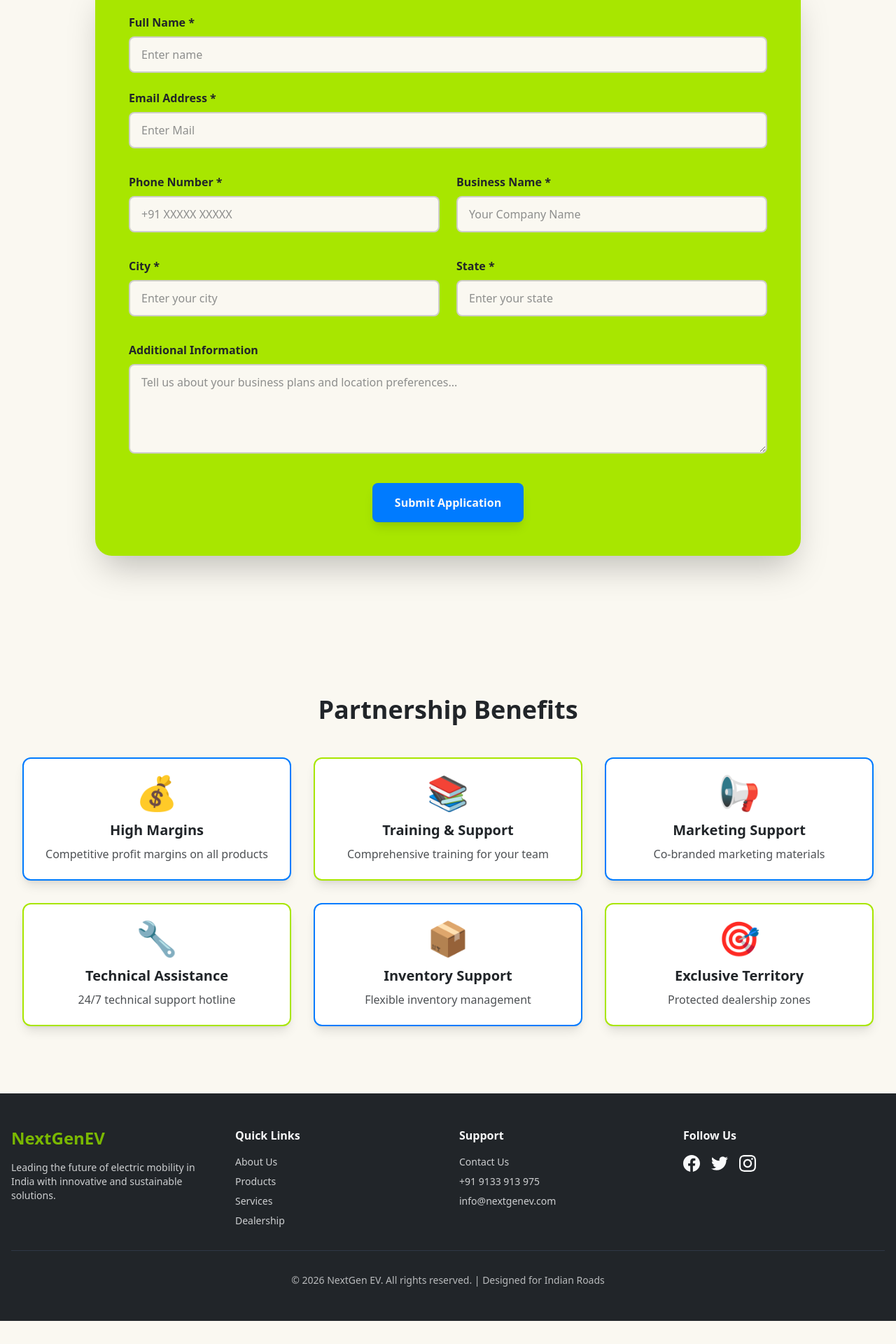
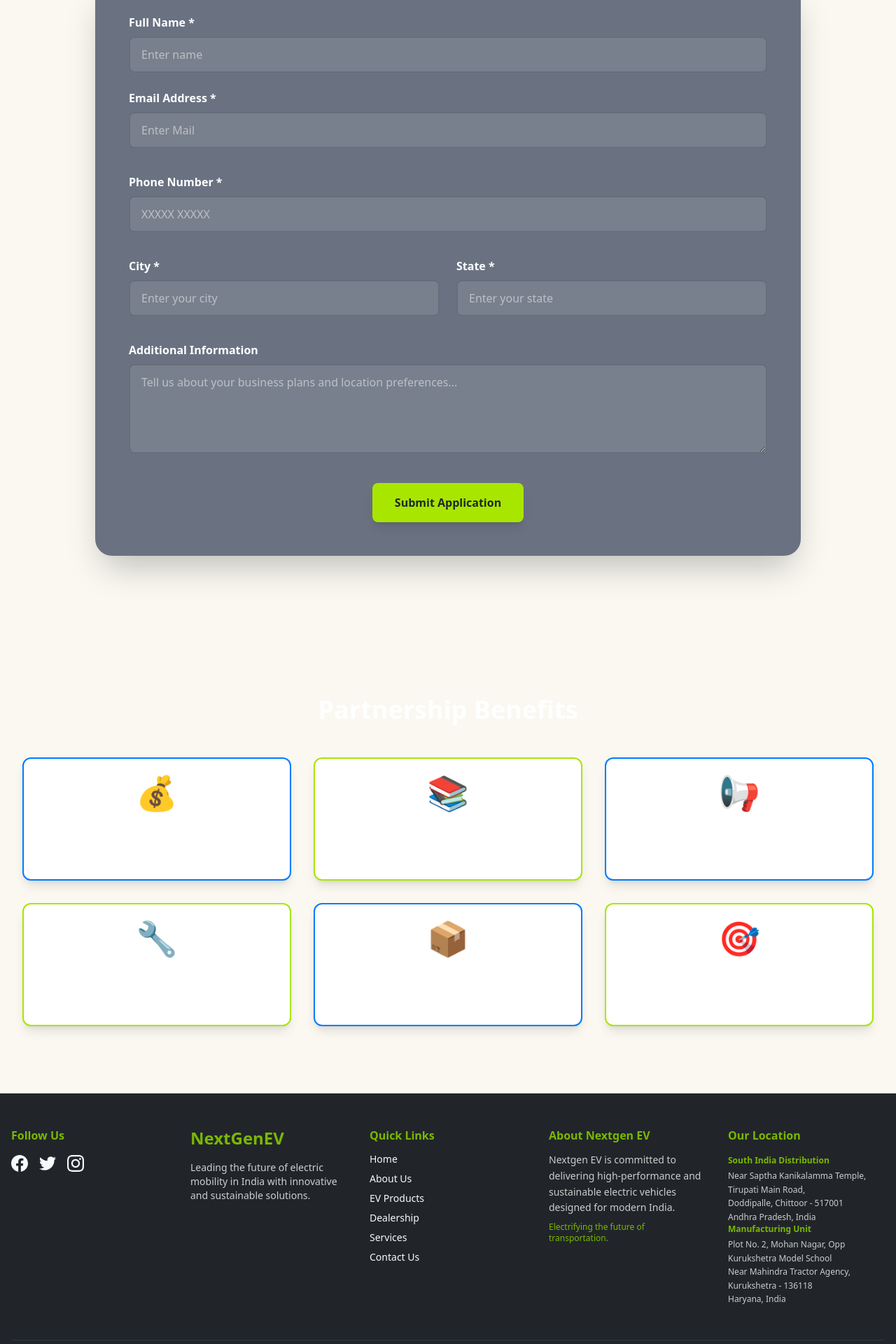
Before and after one commit to Gopi0031/nextgenev2, a Next.js app: page /dealership in a window 1280 px wide. Shown: the part 400-2320 px from the top of the page at 70% size. Before the commit the page ends 2287 px from the top, so only its background shows below. Built offline with nearby package versions, Linux system fonts and the light colour scheme.

Commit message:
second commit

```diff
--- a/src/app/dealership/page.js
+++ b/src/app/dealership/page.js
@@ -66,36 +66,35 @@ const handleSubmit = async (e) => {
     })
   }
 
-  const dealerships = [
-    {
-      city: 'Mumbai',
-      address: '123 Main Street, Andheri West, Mumbai, Maharashtra 400058',
-      phone: '+91 9876543210',
-      email: 'mumbai@nextgenev.com',
-    },
-    {
-      city: 'Delhi',
-      address: '456 Park Avenue, Connaught Place, New Delhi 110001',
-      phone: '+91 9876543211',
-      email: 'delhi@nextgenev.com',
-    },
-    {
-      city: 'Bangalore',
-      address: '789 Tech Park, Whitefield, Bangalore, Karnataka 560066',
-      phone: '+91 9876543212',
-      email: 'bangalore@nextgenev.com',
-    },
-    {
-      city: 'Chennai',
-      address: '321 Beach Road, Adyar, Chennai, Tamil Nadu 600020',
-      phone: '+91 9876543213',
-      email: 'chennai@nextgenev.com',
-    },
-  ]
+  // const dealerships = [
+  //   {
+  //     city: 'Mumbai',
+  //     address: '123 Main Street, Andheri West, Mumbai, Maharashtra 400058',
+  //     phone: '+91 9876543210',
+  //     email: 'mumbai@nextgenev.com',
+  //   },
+  //   {
+  //     city: 'Delhi',
+  //     address: '456 Park Avenue, Connaught Place, New Delhi 110001',
+  //     phone: '+91 9876543211',
+  //     email: 'delhi@nextgenev.com',
+  //   },
+  //   {
+  //     city: 'Bangalore',
+  //     address: '789 Tech Park, Whitefield, Bangalore, Karnataka 560066',
+  //     phone: '+91 9876543212',
+  //     email: 'bangalore@nextgenev.com',
+  //   },
+  //   {
+  //     city: 'Chennai',
+  //     address: '321 Beach Road, Adyar, Chennai, Tamil Nadu 600020',
+  //     phone: '+91 9876543213',
+  //     email: 'chennai@nextgenev.com',
+  //   },
+  // ]
 
   return (
     <div className="min-h-screen pt-16 bg-[#FAF8F1]">
-    {/* Dealership Application Form - Charcoal Background */}
       <section className="py-16 md:py-24 px-4 md:px-8">
         <div className="max-w-5xl mx-auto bg-[#FAF8F1] rounded-xl">
           <div className="text-center mb-12">
@@ -106,9 +105,9 @@ const handleSubmit = async (e) => {
             </p>
           </div>
 
-          <div className="bg-[#A8E600] rounded-3xl p-8 md:p-12 shadow-2xl m-2">
+          <div className="bg-gray-500 rounded-3xl p-8 md:p-12 shadow-2xl m-2">
             {submitted && (
-              <div className="bg-[#A8E600]/20 border-2 border-[#A8E600] text-[#212529] px-6 py-4 rounded-lg mb-8 flex items-center">
+              <div className="bg-[#A8E600]/20 border-2 border-[#A8E600] text-white px-6 py-4 rounded-lg mb-8 flex items-center">
                 <svg className="w-6 h-6 text-[#A8E600] mr-3" fill="currentColor" viewBox="0 0 20 20">
                   <path fillRule="evenodd" d="M10 18a8 8 0 100-16 8 8 0 000 16zm3.707-9.293a1 1 0 00-1.414-1.414L9 10.586 7.707 9.293a1 1 0 00-1.414 1.414l2 2a1 1 0 001.414 0l4-4z" clipRule="evenodd" />
                 </svg>
@@ -119,82 +118,82 @@ const handleSubmit = async (e) => {
             <form onSubmit={handleSubmit} className="space-y-9">
               <div className="grid grid-cols-1 md:grid-cols-1 gap-6">
                 <div>
-                  <label className="block text-[#212529] font-bold mb-2">Full Name *</label>
+                  <label className="block text-white font-bold mb-2">Full Name *</label>
                   <input
                     type="text"
                     name="fullName"
                     value={formData.fullName}
                     onChange={handleChange}
-                    className="w-full px-4 py-3 border-2 border-[#212529]/20 rounded-lg focus:border-[#007BFF] focus:outline-none focus:ring-2 focus:ring-[#007BFF]/20 text-[#212529] bg-[#FAF8F1]"
+                    className="w-full px-4 py-3 border-2 border-[#212529]/20 rounded-lg focus:border-[#007BFF] focus:outline-none focus:ring-2 focus:ring-[#007BFF]/10 text-white bg-[#FAF8F1]/10"
                     placeholder="Enter name"
                     required
                   />
                 </div>
 
                 <div>
-                  <label className="block text-[#212529] font-bold mb-2">Email Address *</label>
+                  <label className="block text-white font-bold mb-2">Email Address *</label>
                   <input
                     type="email"
                     name="email"
                     value={formData.email}
                     onChange={handleChange}
-                    className="w-full px-4 py-3 border-2 border-[#212529]/20 rounded-lg focus:border-[#007BFF] focus:outline-none focus:ring-2 focus:ring-[#007BFF]/20 text-[#212529] bg-[#FAF8F1]"
+                    className="w-full px-4 py-3 border-2 border-[#212529]/20 rounded-lg focus:border-[#007BFF] focus:outline-none focus:ring-2 focus:ring-[#007BFF]/20 text-white bg-[#FAF8F1]/10"
                     placeholder="Enter Mail"
                     required
                   />
                 </div>
               </div>
 
-              <div className="grid grid-cols-1 md:grid-cols-2 gap-6">
+              <div className="grid grid-cols-1 md:grid-cols-1 gap-6">
                 <div>
-                  <label className="block text-[#212529] font-bold mb-2">Phone Number *</label>
+                  <label className="block text-white font-bold mb-2">Phone Number *</label>
                   <input
                     type="tel"
                     name="phone"
                     value={formData.phone}
                     onChange={handleChange}
-                    className="w-full px-4 py-3 border-2 border-[#212529]/20 rounded-lg focus:border-[#007BFF] focus:outline-none focus:ring-2 focus:ring-[#007BFF]/20 text-[#212529] bg-[#FAF8F1]"
-                    placeholder="+91 XXXXX XXXXX"
+                    className="w-full px-4 py-3 border-2 border-[#212529]/20 rounded-lg focus:border-[#007BFF] focus:outline-none focus:ring-2 focus:ring-[#007BFF]/20 text-white bg-[#FAF8F1]/10"
+                    placeholder="XXXXX XXXXX"
                     required
                   />
                 </div>
 
-                <div>
-                  <label className="block text-[#212529] font-bold mb-2">Business Name *</label>
+                {/* <div>
+                  <label className="block text-white font-bold mb-2">Business Name *</label>
                   <input
                     type="text"
                     name="businessName"
                     value={formData.businessName}
                     onChange={handleChange}
-                    className="w-full px-4 py-3 border-2 border-[#212529]/20 rounded-lg focus:border-[#007BFF] focus:outline-none focus:ring-2 focus:ring-[#007BFF]/20 text-[#212529] bg-[#FAF8F1]"
+                    className="w-full px-4 py-3 border-2 border-[#212529]/20 rounded-lg focus:border-[#007BFF] focus:outline-none focus:ring-2 focus:ring-[#007BFF]/20 text-white bg-[#FAF8F1]"
                     placeholder="Your Company Name"
                     required
                   />
-                </div>
+                </div> */}
               </div>
 
               <div className="grid grid-cols-1 md:grid-cols-2 gap-6">
                 <div>
-                  <label className="block text-[#212529] font-bold mb-2">City *</label>
+                  <label className="block text-white font-bold mb-2">City *</label>
                   <input
                     type="text"
                     name="city"
                     value={formData.city}
                     onChange={handleChange}
-                    className="w-full px-4 py-3 border-2 border-[#212529]/20 rounded-lg focus:border-[#007BFF] focus:outline-none focus:ring-2 focus:ring-[#007BFF]/20 text-[#212529] bg-[#FAF8F1]"
+                    className="w-full px-4 py-3 border-2 border-[#212529]/20 rounded-lg focus:border-[#007BFF] focus:outline-none focus:ring-2 focus:ring-[#007BFF]/20 text-white bg-[#FAF8F1]/10"
                     placeholder="Enter your city"
                     required
                   />
                 </div>
 
                 <div>
-                  <label className="block text-[#212529] font-bold mb-2">State *</label>
+                  <label className="block text-white font-bold mb-2">State *</label>
                   <input
                     type="text"
                     name="state"
                     value={formData.state}
                     onChange={handleChange}
-                    className="w-full px-4 py-3 border-2 border-[#212529]/20 rounded-lg focus:border-[#007BFF] focus:outline-none focus:ring-2 focus:ring-[#007BFF]/20 text-[#212529] bg-[#FAF8F1]"
+                    className="w-full px-4 py-3 border-2 border-[#212529]/20 rounded-lg focus:border-[#007BFF] focus:outline-none focus:ring-2 focus:ring-[#007BFF]/20 text-white bg-[#FAF8F1]/10"
                     placeholder="Enter your state"
                     required
                   />
@@ -204,12 +203,12 @@ const handleSubmit = async (e) => {
 
 
               <div>
-                <label className="block text-[#212529] font-bold mb-2">Additional Information</label>
+                <label className="block text-white font-bold mb-2">Additional Information</label>
                 <textarea
                   name="message"
                   value={formData.message}
                   onChange={handleChange}
-                  className="w-full px-4 py-3 border-2 border-[#212529]/20 rounded-lg focus:border-[#007BFF] focus:outline-none focus:ring-2 focus:ring-[#007BFF]/20 text-[#212529] bg-[#FAF8F1] h-32"
+                  className="w-full px-4 py-3 border-2 border-[#212529]/20 rounded-lg focus:border-[#007BFF] focus:outline-none focus:ring-2 focus:ring-[#007BFF]/20 text-white bg-[#FAF8F1]/10 h-32"
                   placeholder="Tell us about your business plans and location preferences..."
                 ></textarea>
               </div>
@@ -217,7 +216,7 @@ const handleSubmit = async (e) => {
               <div className="text-center">
                 <button
                   type="submit"
-                  className="flex-1 bg-[#007BFF] hover:bg-[#007BFF] text-[#F8F9FA] font-bold py-4 px-8 rounded-lg transition transform hover:scale-105 shadow-lg"
+                  className="flex-1 bg-[#A8E600] hover:bg-[#007BFF] text-[#212729] font-bold py-4 px-8 rounded-lg transition transform hover:scale-105 shadow-lg"
                 >
                   Submit Application
                 </button>
@@ -230,7 +229,7 @@ const handleSubmit = async (e) => {
       {/* Benefits Section */}
       <section className="py-16 md:py-24 px-4 md:px-8 bg-[#FAF8F1]">
         <div className="max-w-7xl mx-auto">
-          <h2 className="text-4xl font-bold text-center mb-12 text-[#212529]">Partnership Benefits</h2>
+          <h2 className="text-4xl font-bold text-center mb-12 text-white">Partnership Benefits</h2>
 
           <div className="grid grid-cols-1 md:grid-cols-3 gap-8">
             {[
@@ -243,8 +242,8 @@ const handleSubmit = async (e) => {
             ].map((benefit, index) => (
               <div key={index} className={`bg-white p-6 rounded-xl shadow-lg text-center hover:shadow-2xl transition border-2 ${benefit.color} hover:scale-105 transform`}>
                 <div className="text-5xl mb-4">{benefit.icon}</div>
-                <h3 className="text-xl font-bold mb-2 text-[#212529]">{benefit.title}</h3>
-                <p className="text-[#212529] opacity-80">{benefit.desc}</p>
+                <h3 className="text-xl font-bold mb-2 text-white">{benefit.title}</h3>
+                <p className="text-white opacity-80">{benefit.desc}</p>
               </div>
             ))}
           </div>
--- a/src/app/services/page.js
+++ b/src/app/services/page.js
@@ -40,7 +40,7 @@ export default function ServicesPage() {
 
   return (
     <div className="min-h-screen pt-16">
-      <div className="py-16 md:py-24 px-4 md:px-8 bg-white">
+      <div className="py-16 md:py-24 px-4 md:px-8 bg-[#FAF8F1]">
         <div className="max-w-7xl mx-auto">
           <h1 className="text-5xl font-bold text-center mb-8">Our Services</h1>
           <div className="w-24 h-1 bg-blue-600 mx-auto mb-12"></div>
--- a/src/components/Footer.js
+++ b/src/components/Footer.js
@@ -3,40 +3,12 @@ import Link from 'next/link'
 export default function Footer() {
   return (
     <footer className="bg-[#212529] text-[#F8F9FA]">
-      <div className="max-w-7xl mx-auto px-4 py-12">
-        <div className="grid grid-cols-1 md:grid-cols-4 gap-8">
-          {/* Company Info */}
-          <div>
-            <h3 className="text-2xl font-bold mb-4 text-[#7AB800]">NextGenEV</h3>
-            <p className="text-[#F8F9FA] opacity-80 text-sm">
-              Leading the future of electric mobility in India with innovative and sustainable solutions.
-            </p>
-          </div>
-
-          {/* Quick Links */}
-          <div>
-            <h4 className="font-bold mb-4 text-[#F8F9FA]">Quick Links</h4>
-            <ul className="space-y-2 text-[#F8F9FA] opacity-80 text-sm">
-              <li><Link href="/about" className="hover:text-[#7AB800] transition">About Us</Link></li>
-              <li><Link href="/products" className="hover:text-[#7AB800] transition">Products</Link></li>
-              <li><Link href="/services" className="hover:text-[#7AB800] transition">Services</Link></li>
-              <li><Link href="/dealership" className="hover:text-[#7AB800] transition">Dealership</Link></li>
-            </ul>
-          </div>
-
-          {/* Support */}
-          <div>
-            <h4 className="font-bold mb-4 text-[#F8F9FA]">Support</h4>
-            <ul className="space-y-2 text-[#F8F9FA] opacity-80 text-sm">
-              <li><Link href="/contact" className="hover:text-[#7AB800] transition">Contact Us</Link></li>
-              <li><a href="tel:+919133913975" className="hover:text-[#7AB800] transition">+91 9133 913 975</a></li>
-              <li><a href="mailto:info@nextgenev.com" className="hover:text-[#7AB800] transition">info@nextgenev.com</a></li>
-            </ul>
-          </div>
+      <div className="max-w-8xl mx-auto px-4 py-12">
+        <div className="grid grid-cols-1 md:grid-cols-5 gap-8">
 
           {/* Social Media */}
           <div>
-            <h4 className="font-bold mb-4 text-[#F8F9FA]">Follow Us</h4>
+            <h4 className="font-bold mb-4 text-[#7AB800]">Follow Us</h4>
             <div className="flex gap-4">
               <a href="#" className="text-[#F8F9FA] hover:text-[#7AB800] transition">
                 <svg className="w-6 h-6" fill="currentColor" viewBox="0 0 24 24">
@@ -55,6 +27,72 @@ export default function Footer() {
               </a>
             </div>
           </div>
+
+          {/* Company Info */}
+          <div>
+            <h3 className="text-2xl font-bold mb-4 text-[#7AB800]">NextGenEV</h3>
+            <p className="text-[#F8F9FA] opacity-80 text-sm">
+              Leading the future of electric mobility in India with innovative and sustainable solutions.
+            </p>
+          </div>
+
+          {/* Quick Links */}
+         <div>
+            <h3 className="font-bold mb-3 text-[#7AB800]">Quick Links</h3>
+            <ul className="footer-m space-y-2 text-sm">
+              {[
+                ["Home", "/"],
+                ["About Us", "/about"],
+                ["EV Products", "/products"],
+                ["Dealership", "/dealership"],
+                ["Services", "/services"],
+                ["Contact Us", "/contact"],
+              ].map(([label, link]) => (
+                <li key={label}>
+                  <a href={link} className="hover:text-[#4ADE80] transition">
+                    {label}
+                  </a>
+                </li>
+              ))}
+            </ul>
+          </div>
+           <div>
+            <h3 className="font-bold mb-3 text-[#7AB800]">About Nextgen EV</h3>
+            <p className="text-sm mb-2 text-[#cccccc] leading-relaxed">
+              Nextgen EV is committed to delivering high-performance and sustainable
+              electric vehicles designed for modern India.
+            </p>
+            <p className="text-xs text-[#7AB800]">
+              Electrifying the future of transportation.
+            </p>
+          </div>
+
+          {/* Support */}
+          <div>
+            <h4 className="font-bold mb-4 text-[#7AB800]">Our Location</h4>
+             <div>
+              <p className="foot-m text-xs font-semibold text-[#7AB800] mb-1">South India Distribution</p>
+              <address className="not-italic text-xs text-[#cccccc] leading-relaxed">
+                Near Saptha Kanikalamma Temple, Tirupati Main Road,
+                <br />
+                Doddipalle, Chittoor - 517001
+                <br />
+                Andhra Pradesh, India
+              </address>
+            </div>
+            <div className="mb-4">
+              <p className="foot-m text-xs font-semibold text-[#7AB800] mb-1">Manufacturing Unit</p>
+              <address className="not-italic text-xs text-[#cccccc] leading-relaxed">
+                Plot No. 2, Mohan Nagar, Opp Kurukshetra Model School
+                <br />
+                Near Mahindra Tractor Agency, Kurukshetra - 136118
+                <br />
+                Haryana, India
+              </address>
+            </div>
+          </div>
+
+
         </div>
 
         <div className="border-t border-gray-700 mt-8 pt-8 text-center text-[#F8F9FA] opacity-70 text-sm">
--- a/src/components/Navbar.js
+++ b/src/components/Navbar.js
@@ -6,8 +6,8 @@ export default function Navbar() {
   const [isOpen, setIsOpen] = useState(false)
 
   return (
-    <nav className="bg-[#212529] text-[#F8F9FA] fixed w-full z-50 shadow-lg">
-      <div className="max-w-7xl mx-auto px-4">
+    <nav className="bg-[#212529] text-[#F8F9FA] fixed w-full z-50 ">
+      <div className="max-w-7xl mx-auto px-1">
         <div className="flex justify-between items-center h-16">
           <Link href="/" className="text-2xl font-bold text-[#F8F9FA] hover:text-[#7AB800] transition">
             NextGen<span className="text-[#7AB800]">EV</span>
@@ -15,12 +15,12 @@ export default function Navbar() {
 
           {/* Desktop Menu */}
           <div className="hidden md:flex space-x-1">
-            <Link href="/" className="px-4 py-2 hover:bg-[#1E5EBF] rounded transition">Home</Link>
-            <Link href="/products" className="px-4 py-2 hover:bg-[#1E5EBF] rounded transition">Products</Link>
-            <Link href="/dealership" className="px-4 py-2 hover:bg-[#1E5EBF] rounded transition">Dealership</Link>
-            <Link href="/services" className="px-4 py-2 hover:bg-[#1E5EBF] rounded transition">Services</Link>
-            <Link href="/about" className="px-4 py-2 hover:bg-[#1E5EBF] rounded transition">About</Link>
-            <Link href="/contact" className="px-4 py-2 hover:bg-[#1E5EBF] rounded transition">Contact</Link>
+            <Link href="/" className="px-4 py-2 hover:bg-[#1E5EBF] rounded-2xl transition">Home</Link>
+            <Link href="/products" className="px-4 py-2 hover:bg-[#1E5EBF] rounded-2xl transition">Products</Link>
+            <Link href="/dealership" className="px-4 py-2 hover:bg-[#1E5EBF] rounded-2xl transition">Dealership</Link>
+            <Link href="/services" className="px-4 py-2 hover:bg-[#1E5EBF] rounded-2xl transition">Services</Link>
+            <Link href="/about" className="px-4 py-2 hover:bg-[#1E5EBF] rounded-2xl transition">About</Link>
+            <Link href="/contact" className="px-4 py-2 hover:bg-[#1E5EBF] rounded-2xl transition">Contact</Link>
           </div>
 
           {/* Mobile Menu Button */}
@@ -39,15 +39,28 @@ export default function Navbar() {
 {isOpen && (
   <div className="md:hidden bg-[#1a1d21] border-t border-gray-700">
     <div className="flex flex-col px-4 py-2 space-y-1">
-            <Link href="/" className="px-4 py-2 hover:bg-[#1E5EBF] rounded">Home</Link>
-            <Link href="/products" className="px-4 py-2 hover:bg-[#1E5EBF] rounded">Products</Link>
-            <Link href="/dealership" className="px-4 py-2 hover:bg-[#1E5EBF] rounded">Dealership</Link>
-            <Link href="/services" className="px-4 py-2 hover:bg-[#1E5EBF] rounded">Services</Link>
-            <Link href="/about" className="px-4 py-2 hover:bg-[#1E5EBF] rounded">About</Link>
-            <Link href="/contact" className="px-4 py-2 hover:bg-[#1E5EBF] rounded">Contact</Link>
+      <Link href="/" onClick={() => setIsOpen(false)} className="px-4 py-2 hover:bg-[#1E5EBF] rounded">
+        Home
+      </Link>
+      <Link href="/products" onClick={() => setIsOpen(false)} className="px-4 py-2 hover:bg-[#1E5EBF] rounded">
+        Products
+      </Link>
+      <Link href="/dealership" onClick={() => setIsOpen(false)} className="px-4 py-2 hover:bg-[#1E5EBF] rounded">
+        Dealership
+      </Link>
+      <Link href="/services" onClick={() => setIsOpen(false)} className="px-4 py-2 hover:bg-[#1E5EBF] rounded">
+        Services
+      </Link>
+      <Link href="/about" onClick={() => setIsOpen(false)} className="px-4 py-2 hover:bg-[#1E5EBF] rounded">
+        About
+      </Link>
+      <Link href="/contact" onClick={() => setIsOpen(false)} className="px-4 py-2 hover:bg-[#1E5EBF] rounded">
+        Contact
+      </Link>
     </div>
   </div>
 )}
+
     </nav>
   )
 }
```
Also changed, not shown: src/app/page.js (+5 -5 lines), src/app/products/2w/page.js (+3 -8 lines), src/app/products/3w/page.js (+5 -5 lines). Lines whose indentation alone changed are shown as unchanged.
